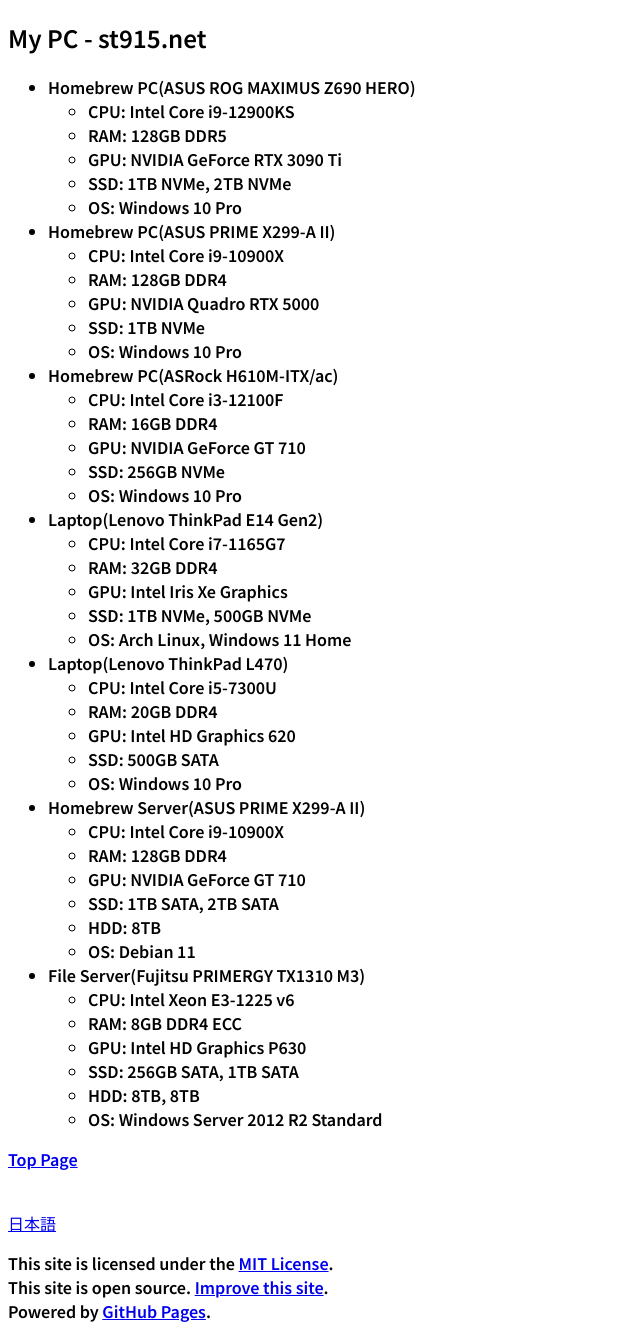
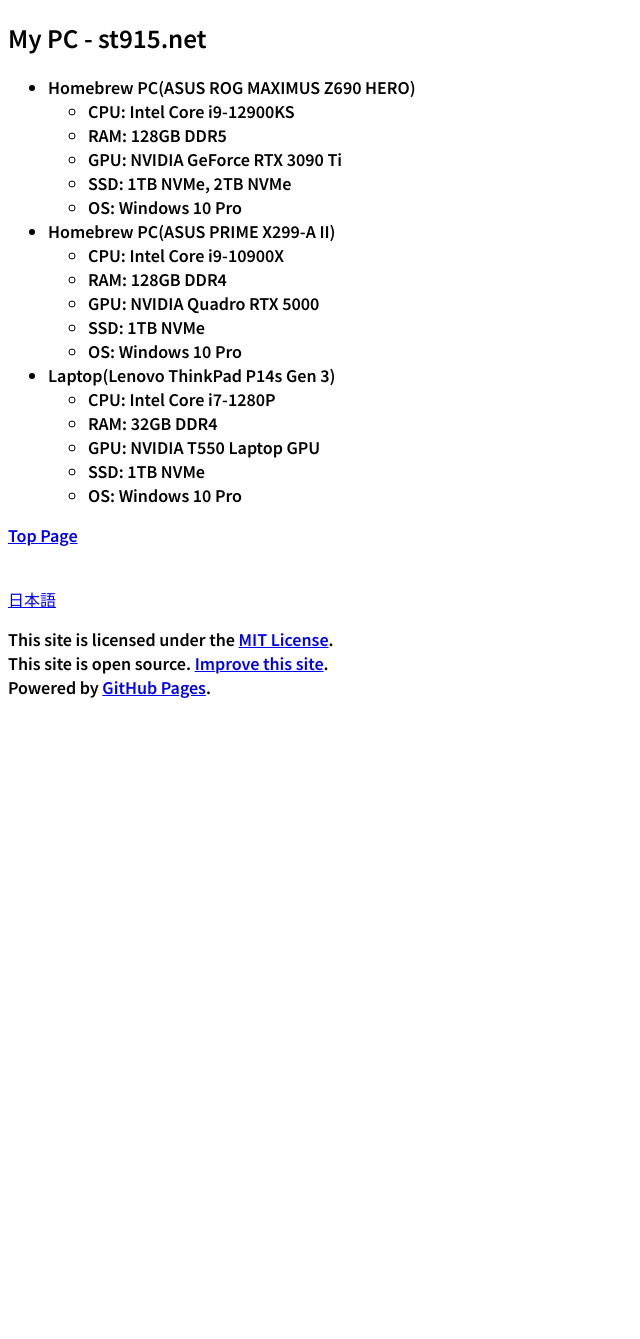
Before and after one commit to t-sasaki915/t-sasaki-net, a Jekyll site: the page built from docs/pcs/en/index.md, in a window 1280 px wide. Shown: the whole page, without its empty margins (0-640 px from the left). Built offline with Jekyll 4.4.1, drawn with Linux system fonts in a browser that asks for light colours; Markdown is read by kramdown in place of the engine named in the settings; after the commit the page ends 900 px from its top, so only the background shows below that.

Commit message:
Update index.md

```diff
--- a/docs/pcs/en/index.md
+++ b/docs/pcs/en/index.md
@@ -19,37 +19,11 @@
   - GPU: NVIDIA Quadro RTX 5000
   - SSD: 1TB NVMe
   - OS: Windows 10 Pro
-- Homebrew PC(ASRock H610M-ITX/ac)
-  - CPU: Intel Core i3-12100F
-  - RAM: 16GB DDR4
-  - GPU: NVIDIA GeForce GT 710
-  - SSD: 256GB NVMe
+- Laptop(Lenovo ThinkPad P14s Gen 3)
+  - CPU: Intel Core i7-1280P
+  - RAM: 32GB DDR4
+  - GPU: NVIDIA T550 Laptop GPU
+  - SSD: 1TB NVMe
   - OS: Windows 10 Pro
-- Laptop(Lenovo ThinkPad E14 Gen2)
-  - CPU: Intel Core i7-1165G7
-  - RAM: 32GB DDR4
-  - GPU: Intel Iris Xe Graphics
-  - SSD: 1TB NVMe, 500GB NVMe
-  - OS: Arch Linux, Windows 11 Home
-- Laptop(Lenovo ThinkPad L470)
-  - CPU: Intel Core i5-7300U
-  - RAM: 20GB DDR4
-  - GPU: Intel HD Graphics 620
-  - SSD: 500GB SATA
-  - OS: Windows 10 Pro
-- Homebrew Server(ASUS PRIME X299-A II)
-  - CPU: Intel Core i9-10900X
-  - RAM: 128GB DDR4
-  - GPU: NVIDIA GeForce GT 710
-  - SSD: 1TB SATA, 2TB SATA
-  - HDD: 8TB
-  - OS: Debian 11
-- File Server(Fujitsu PRIMERGY TX1310 M3)
-  - CPU: Intel Xeon E3-1225 v6
-  - RAM: 8GB DDR4 ECC
-  - GPU: Intel HD Graphics P630
-  - SSD: 256GB SATA, 1TB SATA
-  - HDD: 8TB, 8TB
-  - OS: Windows Server 2012 R2 Standard
 
 [Top Page](/en/)
```
